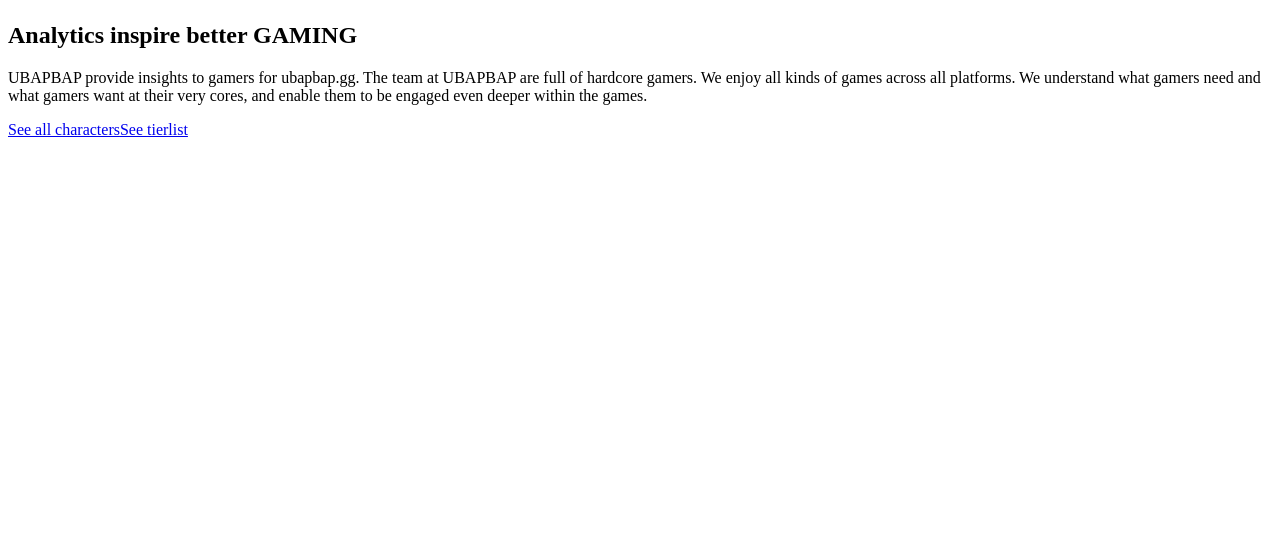
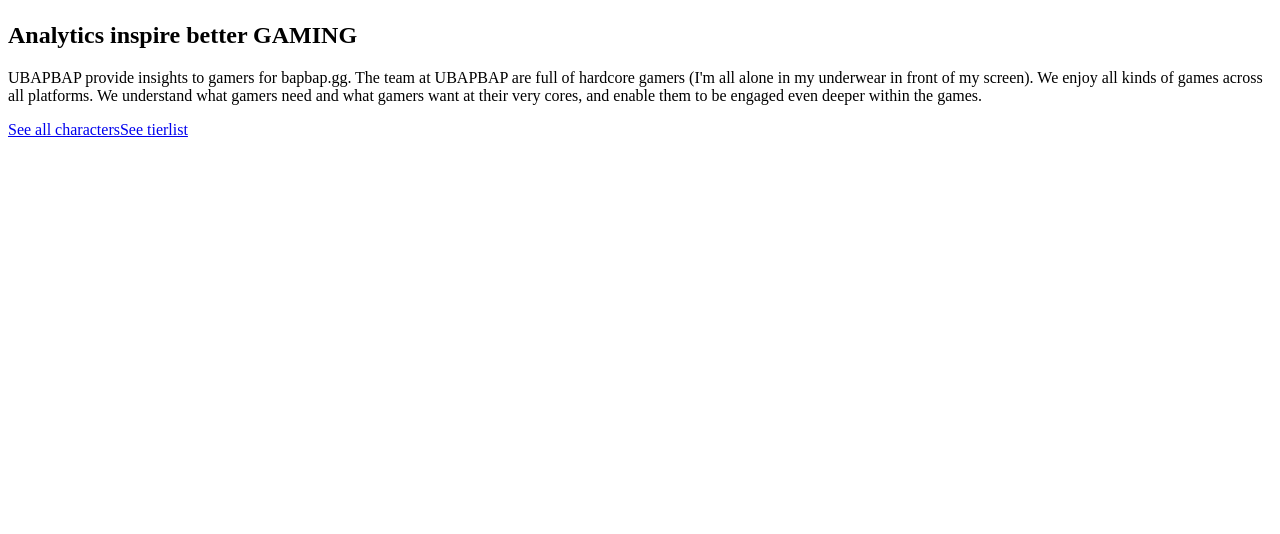
Before and after one commit to MoulinLouis/ubapbap, a PHP site: template Views/about_view.php in a window 1280 px wide. Shown: the part 58-592 px from the top of the page. Run offline with PHP 8.4, Linux system fonts and the light colour scheme; the template is opened without the code that fills it, so the values that code supplies are empty; some libraries are stand-ins or nearby versions.

Commit message:
about page: edit text and redirect to home footer

```diff
--- a/Views/about_view.php
+++ b/Views/about_view.php
@@ -56,7 +56,7 @@
                     <div class="hero-inner">
 						<div class="hero-copy">
 	                        <h1 class="hero-title mt-0">Analytics inspire better GAMING</h1>
-	                        <p class="hero-paragraph">UBAPBAP provide insights to gamers for ubapbap.gg. The team at UBAPBAP are full of hardcore gamers. We enjoy all kinds of games across all platforms. We understand what gamers need and what gamers want at their very cores, and enable them to be engaged even deeper within the games.</p>
+	                        <p class="hero-paragraph">UBAPBAP provide insights to gamers for bapbap.gg. The team at UBAPBAP are full of hardcore gamers (I'm all alone in my underwear in front of my screen). We enjoy all kinds of games across all platforms. We understand what gamers need and what gamers want at their very cores, and enable them to be engaged even deeper within the games.</p>
 	                        <div class="hero-cta"><a class="button button-primary" href="/characters">See all characters</a><a class="button" href="/tierlist">See tierlist</a></div>
 						</div>
 						<div class="hero-figure anime-element">
@@ -147,7 +147,7 @@
             <div class="container">
                 <div class="site-footer-inner">
                     <div class="brand footer-brand">
-						<a href="#">
+						<a href="/">
 							<img class="header-logo-image" src="<?php App\Core\View::getAssets("logo/logo_white_large.png")?>" style="width: 130px" alt="Logo">
 						</a>
                     </div>
```
